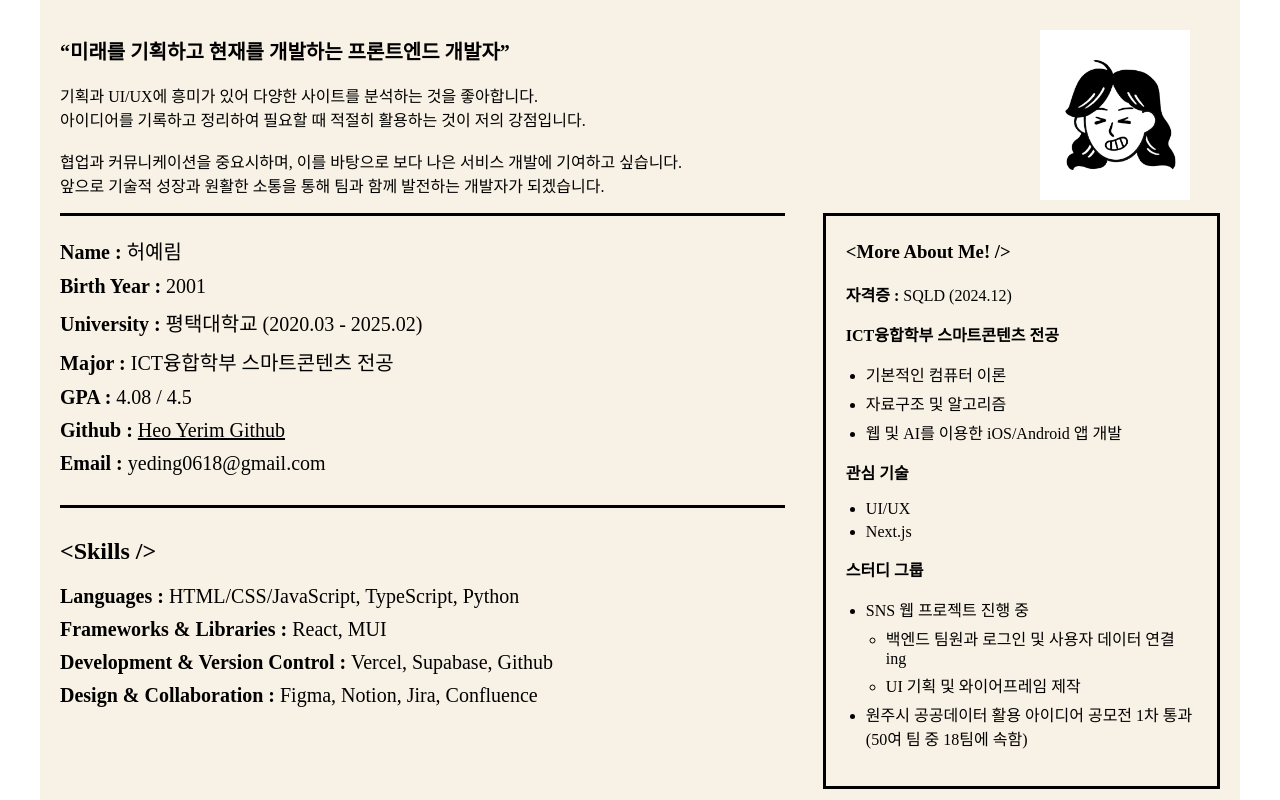
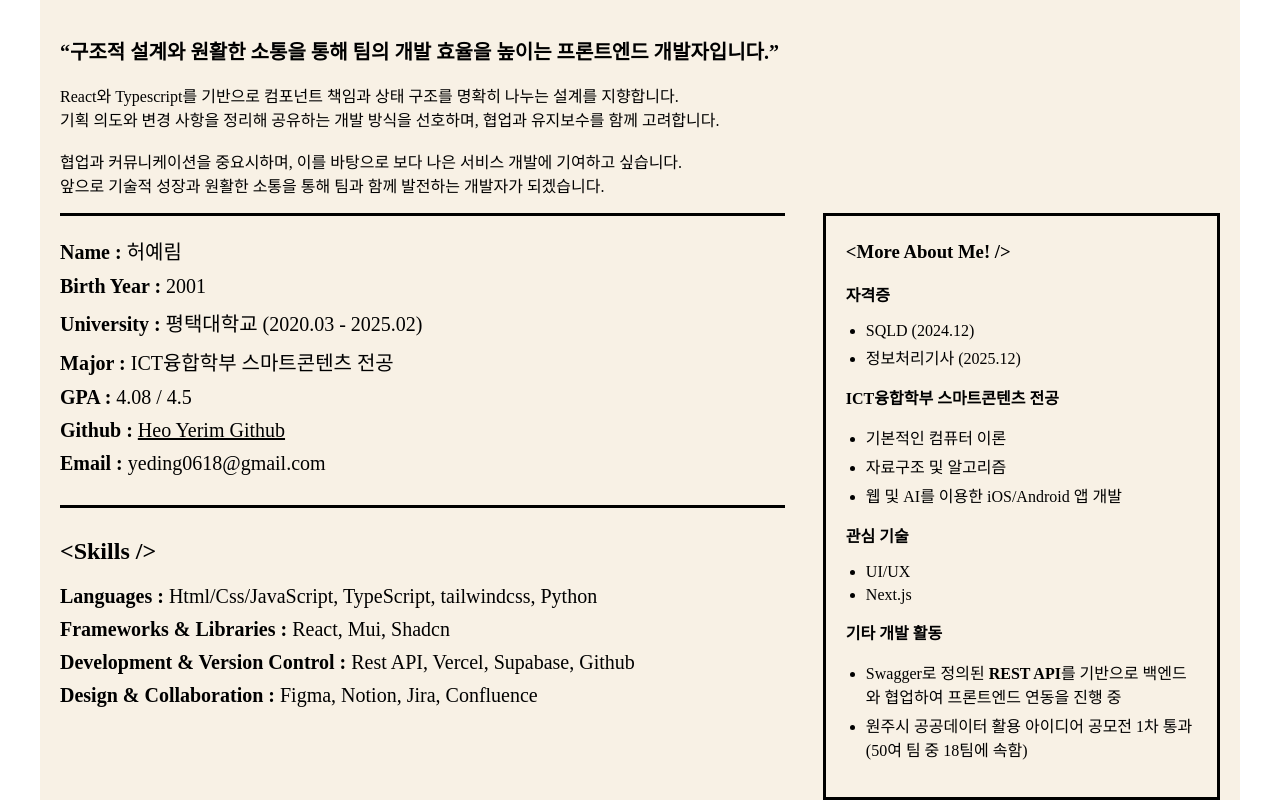
Before and after one commit to HeoYedim/yerim-portfolio, a React (Vite) app: page / in a window 1280 px wide. Both pictures are taken after a click on the button "TOP SECRET". Shown: the top 800 px of the page. Built offline with nearby package versions, Linux system fonts and the light colour scheme.

Commit message:
[FEAT] 포트폴리오 내용 업데이트

```diff
--- a/src/components/Cover.css
+++ b/src/components/Cover.css
@@ -62,7 +62,7 @@
 
 /* 클릭 유도 텍스트 */
 .clickText {
-  font-size: 16px;
+  font-size: 24px;
   margin-top: 10px;
   color: #259811;
   font-weight: bold;
@@ -75,19 +75,20 @@
 }
 
 .topSecret {
-  font-size: 70px;
+  font-size: 58px;
   font-weight: bold;
   color: red;
-  border: 3px solid red;
+  border: 4px solid red;
   padding: 10px 20px;
   position: absolute;
-  bottom: 70px;
-  right: 100px;
+  bottom: 120px;
+  /* right: 100px; */
+  left: 500px;
   transform: rotate(-10deg);
   background-color: initial;
   cursor: pointer;
 
-  animation: flash 1.5s infinite alternate;
+  animation: flash 0.8s infinite alternate;
 }
 
 .topSecret:hover {
--- a/src/components/Profile.jsx
+++ b/src/components/Profile.jsx
@@ -6,13 +6,17 @@ const Profile = () => {
     <div className="Profile">
       <div className="futureVision">
         <p className="profileIntro">
-          <strong>“미래를 기획하고 현재를 개발하는 프론트엔드 개발자”</strong>
+          <strong>
+            “구조적 설계와 원활한 소통을 통해 팀의 개발 효율을 높이는 프론트엔드
+            개발자입니다.”
+          </strong>
           <br />
           <br />
-          기획과 UI/UX에 흥미가 있어 다양한 사이트를 분석하는 것을 좋아합니다.
+          React와 Typescript를 기반으로 컴포넌트 책임과 상태 구조를 명확히
+          나누는 설계를 지향합니다.
           <br />
-          아이디어를 기록하고 정리하여 필요할 때 적절히 활용하는 것이 저의
-          강점입니다.
+          기획 의도와 변경 사항을 정리해 공유하는 개발 방식을 선호하며, 협업과
+          유지보수를 함께 고려합니다.
           <br />
           <br />
           협업과 커뮤니케이션을 중요시하며, 이를 바탕으로 보다 나은 서비스
@@ -21,9 +25,9 @@ const Profile = () => {
           앞으로 기술적 성장과 원활한 소통을 통해 팀과 함께 발전하는 개발자가
           되겠습니다.
         </p>
-        <div className="profileImg">
+        {/* <div className="profileImg">
           <img src="/my-notion-face-portrait.png" alt="profile" />
-        </div>
+        </div> */}
       </div>
 
       <div className="profileWrapper">
@@ -61,27 +65,34 @@ const Profile = () => {
           <div className="profileSkills">
             <h2>&lt;Skills /&gt;</h2>
             <p>
-              <strong>Languages :</strong> HTML/CSS/JavaScript, TypeScript,
-              Python
+              <strong>Languages :</strong> Html/Css/JavaScript, TypeScript,
+              tailwindcss, Python
             </p>
             <p>
-              <strong>Frameworks & Libraries :</strong> React, MUI
+              <strong>Frameworks & Libraries :</strong> React, Mui, Shadcn
             </p>
             <p>
-              <strong>Development & Version Control :</strong> Vercel, Supabase,
-              Github
+              <strong>Development & Version Control :</strong> Rest API, Vercel,
+              Supabase, Github
             </p>
             <p>
               <strong>Design & Collaboration :</strong> Figma, Notion, Jira,
               Confluence
             </p>
+            {/* <p>
+              <strong>Architecture :</strong> Rest API
+            </p> */}
           </div>
         </div>
 
         <div className="profileRight">
           <h3>&lt;More About Me! /&gt;</h3>
           <p>
-            <strong>자격증 :</strong> SQLD (2024.12)
+            <strong>자격증</strong>
+            <ul>
+              <li>SQLD (2024.12)</li>
+              <li>정보처리기사 (2025.12)</li>
+            </ul>
           </p>
           <strong>ICT융합학부 스마트콘텐츠 전공</strong>
           <ul>
@@ -97,14 +108,13 @@ const Profile = () => {
             </ul>
           </p>
           <p>
-            <strong>스터디 그룹</strong>
+            <strong>기타 개발 활동</strong>
           </p>
           <ul>
-            <li>SNS 웹 프로젝트 진행 중</li>
-            <ul>
-              <li>백엔드 팀원과 로그인 및 사용자 데이터 연결 ing</li>
-              <li>UI 기획 및 와이어프레임 제작</li>
-            </ul>
+            <li>
+              Swagger로 정의된 <strong>REST API</strong>를 기반으로 백엔드와
+              협업하여 프론트엔드 연동을 진행 중
+            </li>
             <li>
               원주시 공공데이터 활용 아이디어 공모전 1차 통과 (50여 팀 중 18팀에
               속함){" "}
--- a/src/components/ProjectList.jsx
+++ b/src/components/ProjectList.jsx
@@ -29,9 +29,10 @@ const projects = [
     summary: "개인 포트폴리오 웹사이트",
     features: ["프로젝트 목록 관리"],
     learnings: [
-      "Github Pages로 배포 후 경로 문제로 인한 재배포 오류 지속적으로 발생. 이를 해결하기 위해 보다 적합한 배포 방식인 Vercel로 진행. 정적 사이트 배포 환경에 대해 알게 됨",
+      "배포 환경에 따른 경로 설정 방식의 차이 이해",
+      "프로젝트 특성에 맞는 배포 방식을 선택의 중요성 이해",
     ],
-    challenges: ["디자인 구현"],
+    challenges: ["커버 화면의 버튼 디자인 구현"],
     images: [
       "/portfolio_cover.png",
       "/portfolio_info.png",
```
